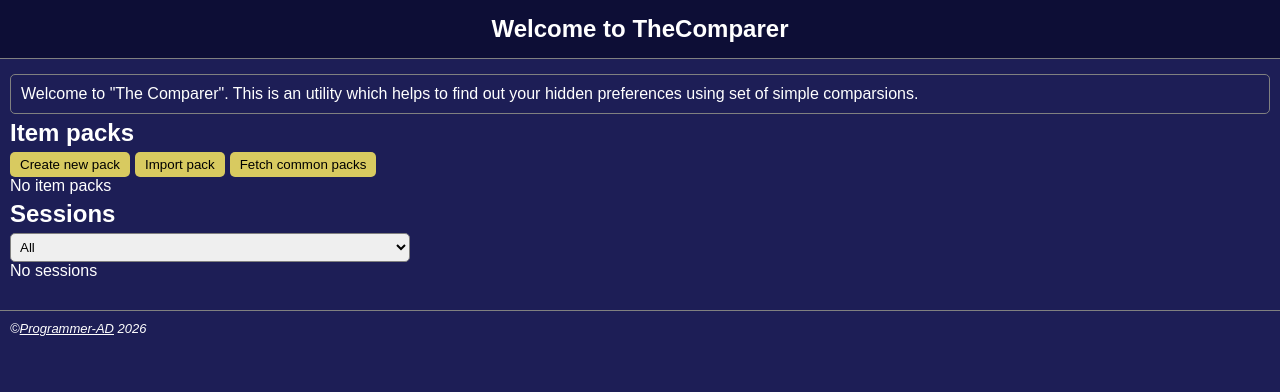
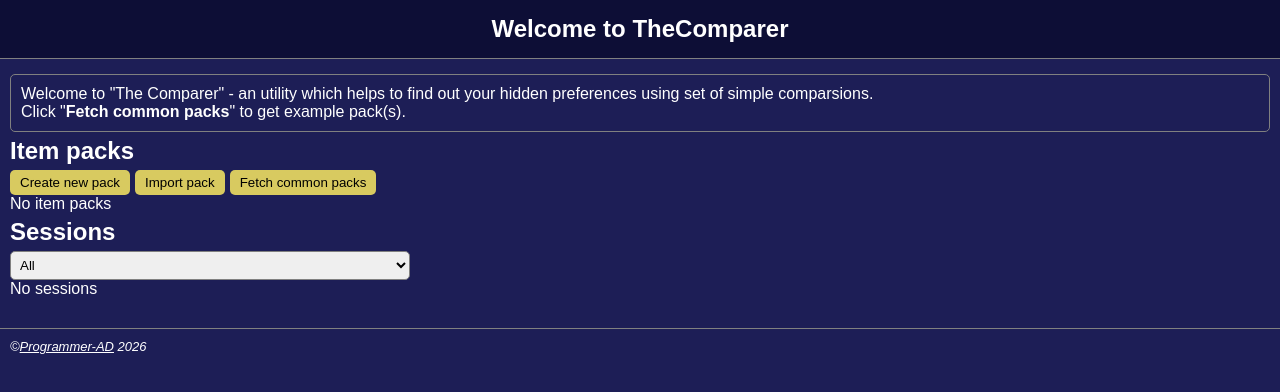
Before and after one commit to Programmer-AD/TheComparer, an Angular app in the folder frontend/: page / in a window 1280 px wide. Shown: the top 392 px of the page. Built offline with nearby package versions, Linux system fonts and the light colour scheme.

Commit message:
Add meta tags

```diff
--- a/frontend/src/app/pages/home-page/home-page.html
+++ b/frontend/src/app/pages/home-page/home-page.html
@@ -1,5 +1,6 @@
 <div class="description-text">
-    Welcome to "The Comparer". This is an utility which helps to find out your hidden preferences using set of simple comparsions.
+    Welcome to "The Comparer" - an utility which helps to find out your hidden preferences using set of simple comparsions.<br>
+    Click "<strong>Fetch common packs</strong>" to get example pack(s).
 </div>
 <div>
     <h2>Item packs</h2>
```
